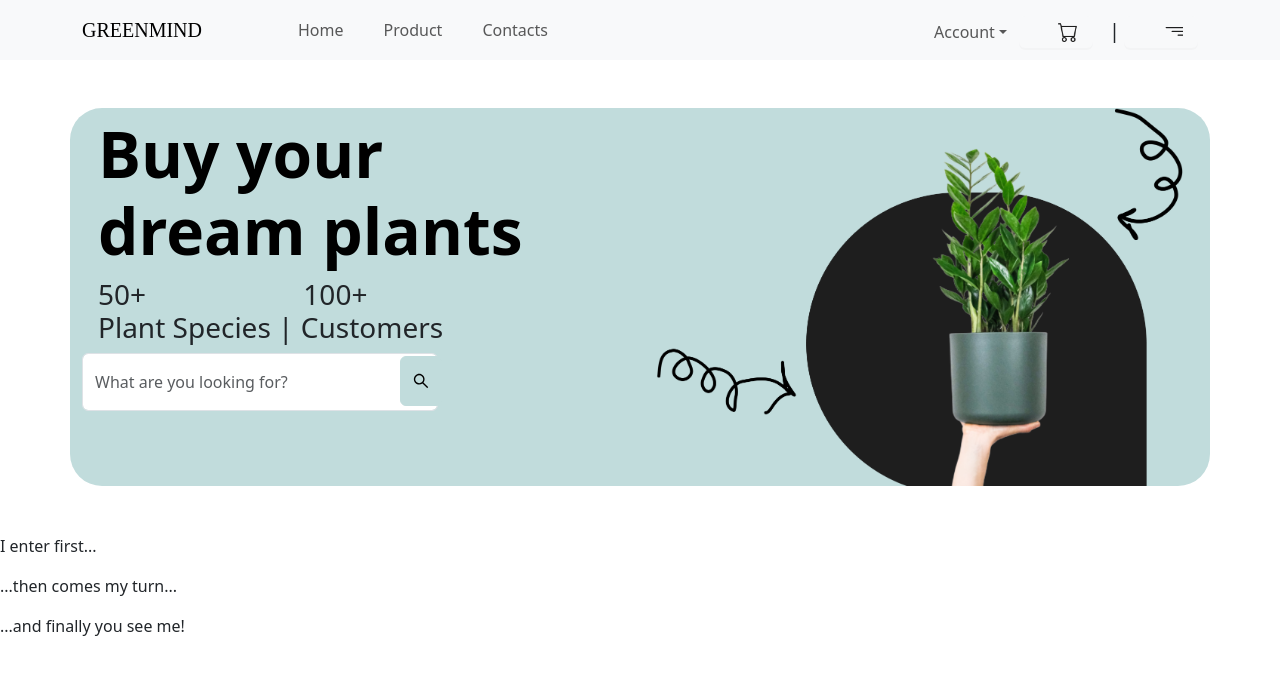
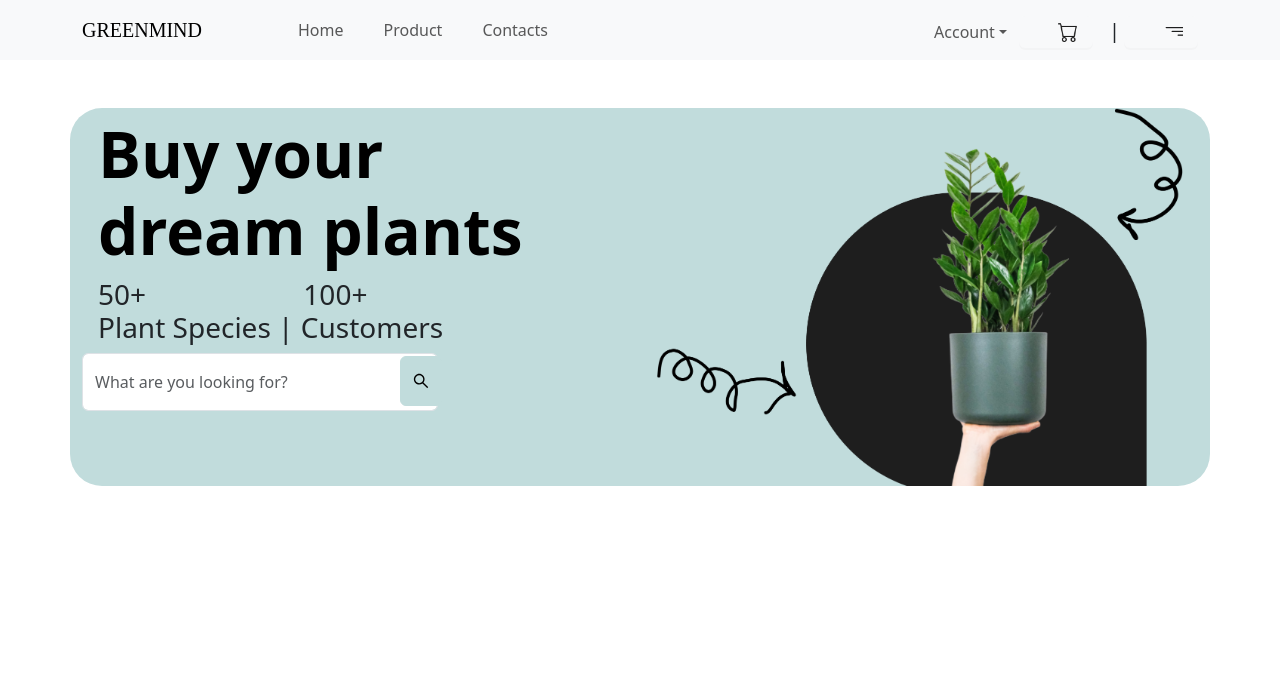
Before and after one commit to Mirza-Zain-max/learning-react5, a React (Create React App) app: page / in a window 1280 px wide. Shown: the top 674 px of the page. Built offline with nearby package versions, Linux system fonts and the light colour scheme.

Commit message:
2nd commit

```diff
--- a/src/Components/Pages/Frontend/Home/Hero.js
+++ b/src/Components/Pages/Frontend/Home/Hero.js
@@ -32,11 +32,7 @@ const Hero = () => {
                     </Col>
                 </Row>
             </Container>
-            <Fade cascade damping={0.2}>
-                <p>I enter first...</p>
-                <p>...then comes my turn...</p>
-                <p>...and finally you see me!</p>
-            </Fade>
+
         </>
     )
 }
```
